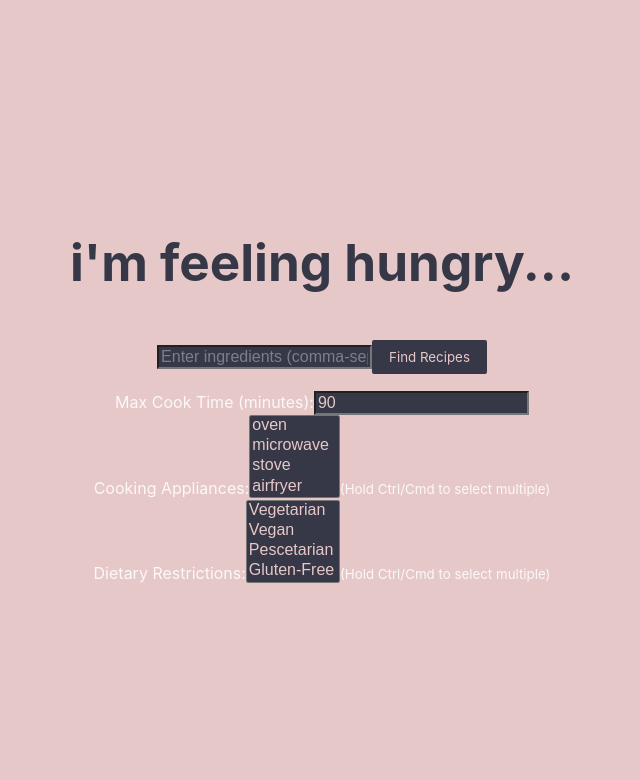
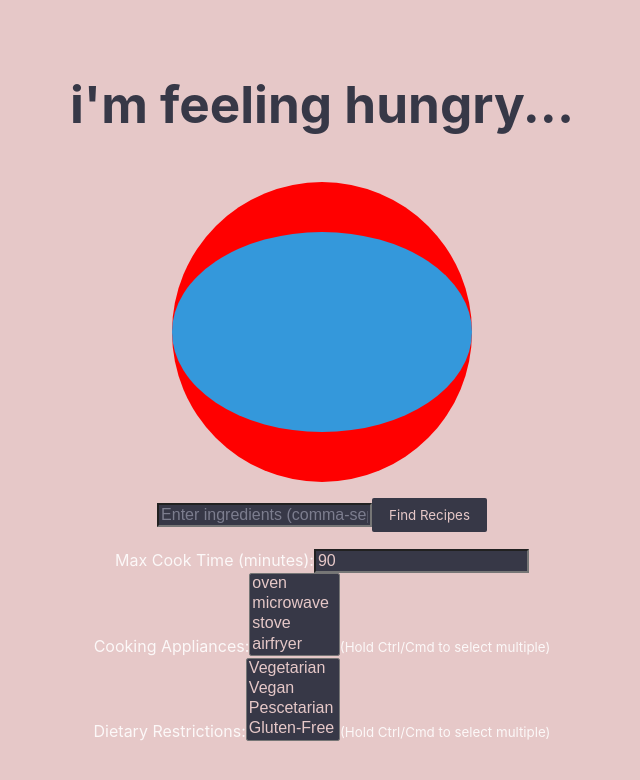
Before and after one commit to ach38075/im-feeling-hungry, a React (Vite) app in the folder frontend/: page / in a window 1280 px wide. Shown: the top 780 px of the page, without its empty margins (318-958 px from the left). Built offline with nearby package versions, Linux system fonts and the light colour scheme.

Commit message:
Spinnable Plate prototype

```diff
--- a/frontend/src/App.jsx
+++ b/frontend/src/App.jsx
@@ -5,6 +5,7 @@ import RecipeList from "./components/RecipeList";
 import RecipeDetails from "./components/RecipeDetails";
 import Filters from "./components/Filters";
 import { getRecipes } from "./api";
+import Disk from "./components/Disk";
 import RecipePreview from "./components/RecipePreview";
 
 function App() {
@@ -55,6 +56,8 @@ function App() {
     <div className="app-container">
       <h1>i'm feeling hungry...</h1>
 
+      <Disk />
+
       {!selectedRecipeId ? (
         <>
           <div className="search-container">
--- /dev/null
+++ b/frontend/src/components/Disk.jsx
@@ -0,0 +1,66 @@
+import React, { useState, useRef } from "react";
+
+const Disk = () => {
+    const [isDragging, setIsDragging] = useState(false);
+    const [angle, setAngle] = useState(0);
+    const startCoords = useRef({x: 0, y: 0});
+
+const handleMouseDown = (e) => {
+    setIsDragging(true);
+    startCoords.current = { x: e.clientX, y: e.clientY};
+    document.body.style.userSelect = 'none';
+
+    document.addEventListener('mousemove', handleMouseMove);
+    document.addEventListener('mouseup', handleMouseUp);
+};
+
+const handleMouseMove = (e) => {
+    if (!isDragging)  {
+        return;
+    }
+
+    const diffX = e.clientX - startCoords.current.x;
+    const diffY = e.clientY - startCoords.current.y;
+
+    const newAngle = Math.atan2(diffY, diffX) * (180 / Math.PI);
+    setAngle(newAngle);
+};
+
+const handleMouseUp = () => {
+    setIsDragging(false);
+    document.removeEventListener('mousemove', handleMouseMove);
+    document.removeEventListener('mouseup', handleMouseUp);
+    document.body.style.userSelect = 'auto';
+};
+
+return (
+    <div
+      className="disk-container"
+      style={{
+        width: '300px',
+        height: '300px',
+        borderRadius: '50%',
+        display: 'flex',
+        justifyContent: 'center',
+        alignItems: 'center',
+        backgroundColor: 'red',
+        position: 'relative',
+      }}
+    >
+      <div
+        className="disk"
+        style={{
+          width: '500px',
+          height: '200px',
+          backgroundColor: '#3498db',
+          borderRadius: '50%',
+          cursor: 'pointer',
+          transform: `rotate(${angle}deg)`,
+        }}
+        onMouseDown={handleMouseDown}
+      ></div>
+    </div>
+  );
+};
+
+export default Disk;
```
Also changed, not shown: frontend/src/App.css (line endings or trailing spaces).
